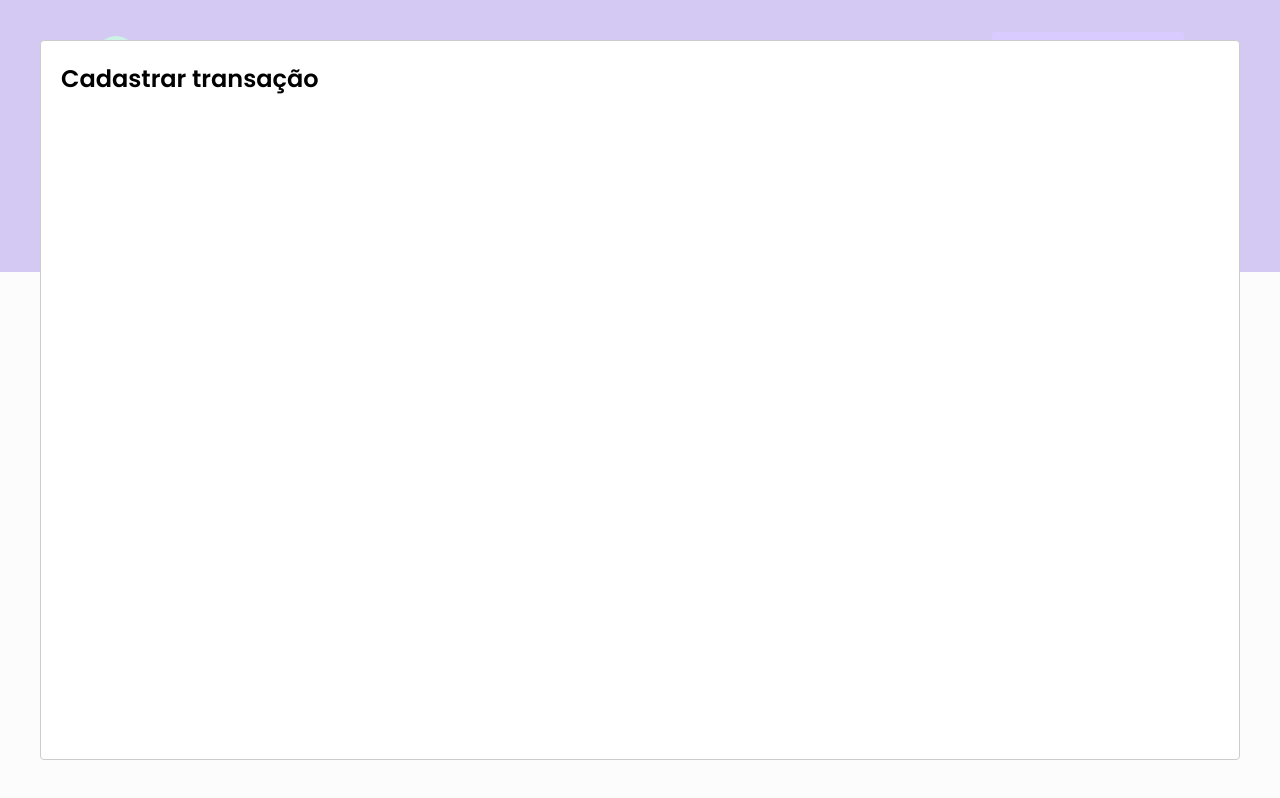
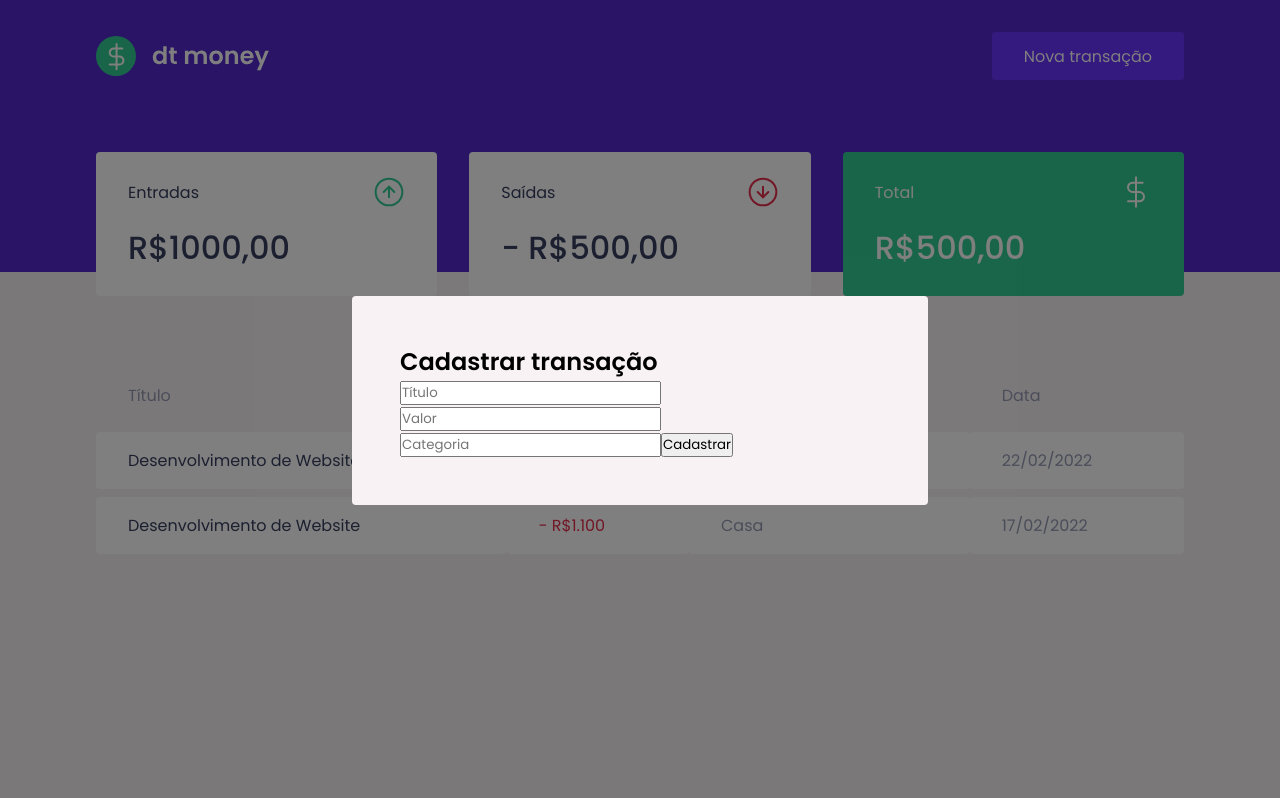
Before and after one commit to Tava1/dtmoney, a React (Create React App) app: page / in a window 1280 px wide. Both pictures are taken after a click on the button "Nova transação". Built offline with nearby package versions, Linux system fonts and the light colour scheme; no server answers; what miragejs would draw is missing.

Commit message:
Modal & Forms - Form structure

```diff
--- a/src/components/NewTransactionModal/index.tsx
+++ b/src/components/NewTransactionModal/index.tsx
@@ -1,4 +1,5 @@
 import Modal from 'react-modal';
+import { Container } from './styles';
 
 interface NewTransactionModalProps {
   isOpen: boolean;
@@ -10,8 +11,28 @@
     <Modal
       isOpen={isOpen}
       onRequestClose={onRequestClose}
+      overlayClassName="react-modal-overlay"
+      className="react-modal-content"
     >
-      <h2>Cadastrar transação</h2>
+
+      <Container>
+        <h2>Cadastrar transação</h2>
+
+        <input
+          placeholder='Título'
+        />
+
+        <input
+          type='number'
+          placeholder='Valor'
+        />
+
+        <input
+          placeholder='Categoria'
+        />
+
+        <button type="submit">Cadastrar</button>
+      </Container>
     </Modal>
   )
 }
--- a/src/components/NewTransactionModal/styles.ts
+++ b/src/components/NewTransactionModal/styles.ts
@@ -1,3 +1,3 @@
 import styled from 'styled-components';
 
-export const Container = styled.div``;
+export const Container = styled.form``;
--- a/src/styles/global.ts
+++ b/src/styles/global.ts
@@ -60,4 +60,27 @@
     opacity: 0.6;
     cursor: not-allowed;
   }
+
+  .react-modal-overlay {
+    background: rgba(0,0,0, 0.5);
+
+    position: fixed;
+    top: 0;
+    bottom: 0;
+    right: 0;
+    left: 0;
+
+    display: flex;
+    align-items: center;
+    justify-content: center;
+  }
+
+  .react-modal-content {
+    width: 100%;
+    max-width: 576px;
+    background: var(--background);
+    padding: 3rem;
+    position: relative;
+    border-radius: 0.25rem;
+  }
 `;
```
